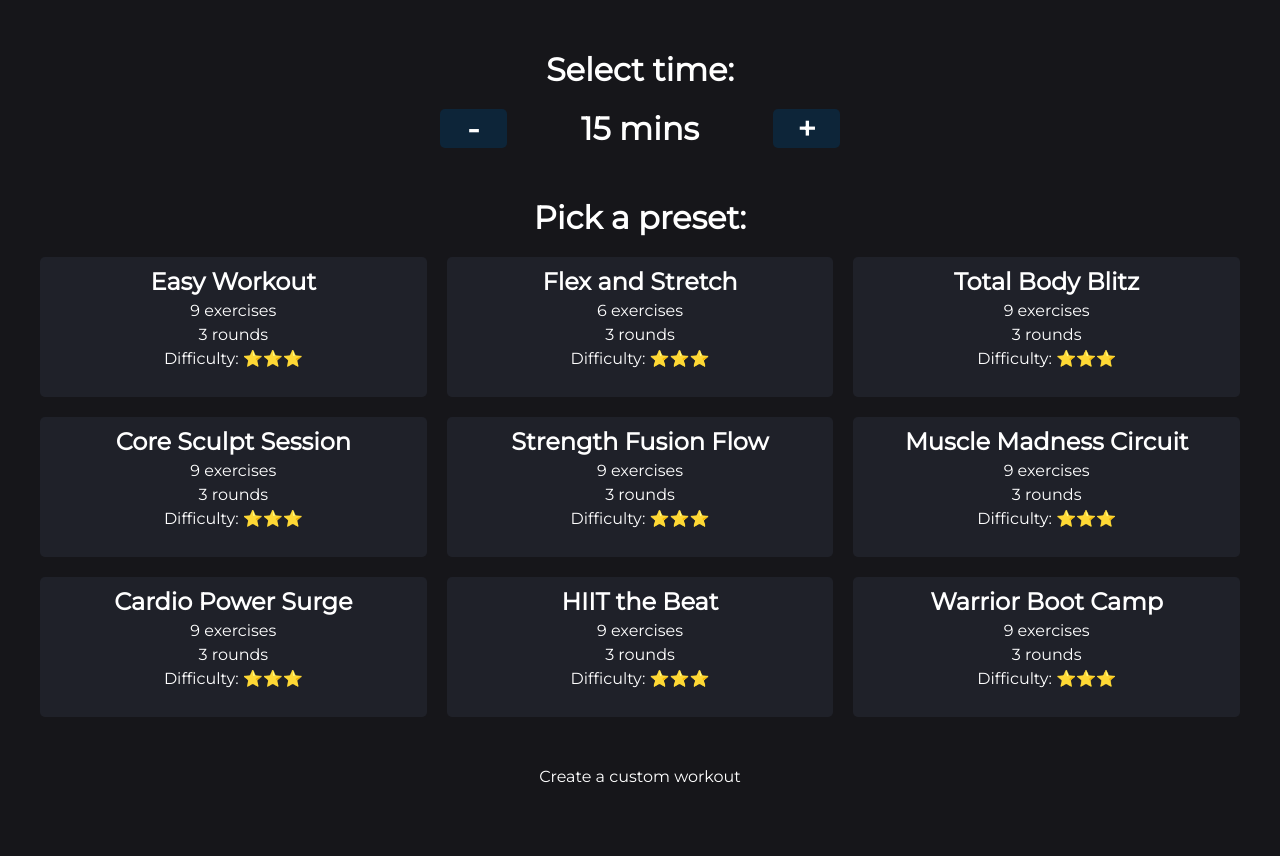
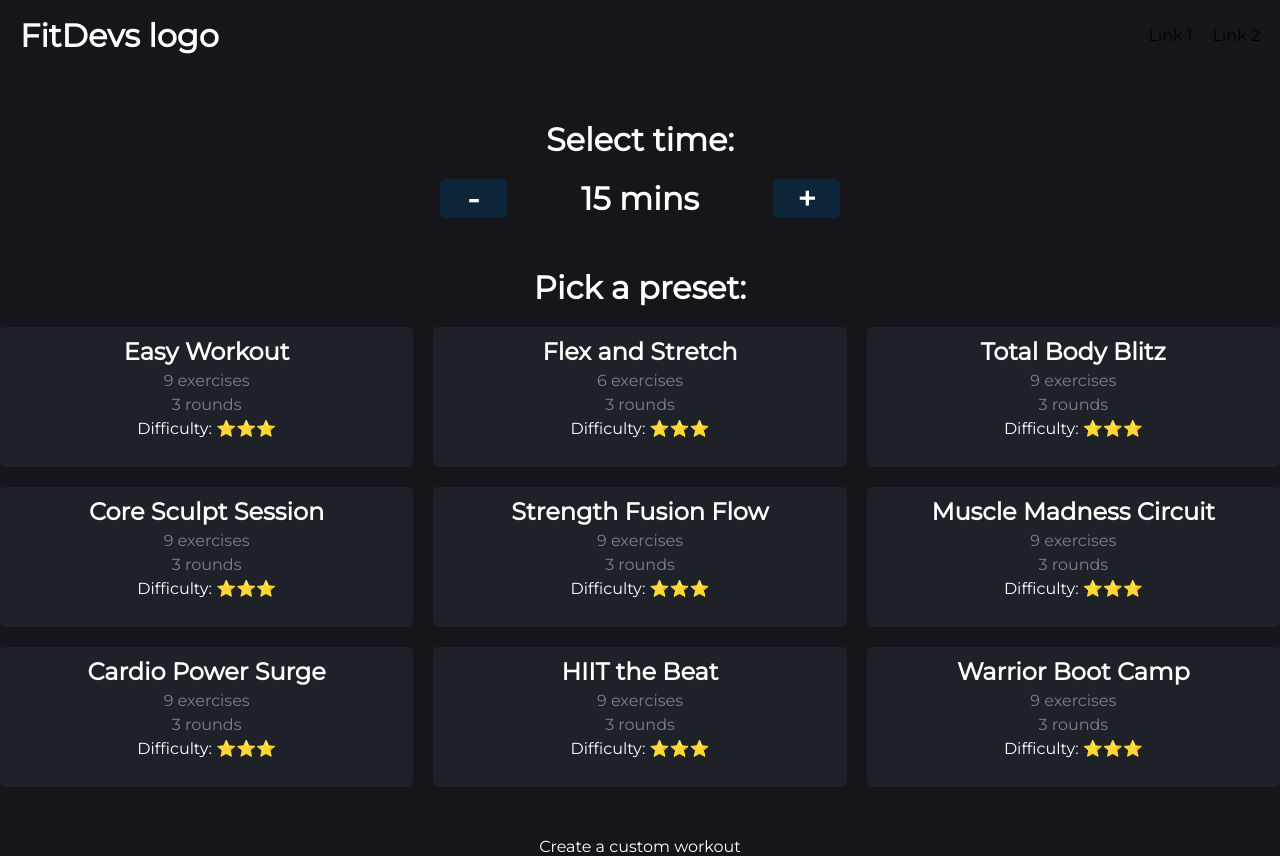
Before and after one commit to madzadev/workout, a Next.js app: page / in a window 1280 px wide. Before the commit the page ends 800 px from the top, so only its background shows below. Built offline with nearby package versions, Linux system fonts and the light colour scheme.

Commit message:
added navigation

```diff
--- /dev/null
+++ b/components/Navigation.js
@@ -0,0 +1,19 @@
+import Link from "next/link";
+import styles from "./Navigation.module.css";
+
+const Navigation = () => {
+  return (
+    <div className={styles.wrapper}>
+      <div className={styles.logo}>
+        <h1>FitDevs logo</h1>
+        {/* <img src="" alt="My logo" /> */}
+      </div>
+      <div className={styles.links}>
+        <Link href="#">Link 1</Link>
+        <Link href="#">Link 2</Link>
+      </div>
+    </div>
+  );
+};
+
+export default Navigation;
--- /dev/null
+++ b/components/Navigation.module.css
@@ -0,0 +1,28 @@
+.wrapper {
+    max-width: 1400px;
+    height: 70px;
+    display: flex;
+    justify-content: space-between;
+    align-items: center;
+    padding: 0 20px;
+    /* border: 1px solid red; */
+    margin: 0px auto 50px auto;
+}
+
+.logo {
+    /* Optional styling for the logo */
+}
+
+.links {
+    display: flex;
+    /* Place links side by side */
+    gap: 20px;
+    /* 20px margin between links */
+}
+
+.links a {
+    text-decoration: none;
+    /* Optional: remove underline from links */
+    color: #000;
+    /* Optional: link color */
+}
--- a/components/SEO/Header.js
+++ b/components/SEO/Header.js
@@ -3,7 +3,7 @@ import Head from "next/head";
 const Header = () => {
   return (
     <Head>
-      <title>Workout app</title>
+      <title>FitDevs app</title>
       <meta name="description" content="Workout app for developers" />
       <link rel="icon" href="/favicon.ico" />
     </Head>
--- a/components/WorkoutPresetCard.js
+++ b/components/WorkoutPresetCard.js
@@ -13,12 +13,29 @@ const WorkoutPresetCard = ({
       onClick={onClick}
       style={{
         backgroundColor: isActive ? "yellow" : "#1F2129",
-        color: isActive ? "black" : "white",
       }}
     >
-      <h2>{workoutPresetName}</h2>
-      <p>{exercisesCount} exercises</p>
-      <p>{roundsCount} rounds</p>
+      <h2
+        style={{
+          color: isActive ? "black" : "white",
+        }}
+      >
+        {workoutPresetName}
+      </h2>
+      <p
+        style={{
+          color: isActive ? "black" : "grey",
+        }}
+      >
+        {exercisesCount} exercises
+      </p>
+      <p
+        style={{
+          color: isActive ? "black" : "grey",
+        }}
+      >
+        {roundsCount} rounds
+      </p>
       {/* <p>Total time: 23 mins</p> */}
       <p>Difficulty: ⭐⭐⭐</p>
     </div>
--- a/pages/custom.js
+++ b/pages/custom.js
@@ -1,6 +1,7 @@
 import React, { useState } from "react";
 import Link from "next/link";
 
+import Navigation from "../components/Navigation";
 import StartWorkoutButton from "../components/StartWorkoutButton";
 import EquipmentSelector from "../components/EquipmentSelector";
 
@@ -19,6 +20,7 @@ const Custom = () => {
   };
   return (
     <div>
+      <Navigation />
       <h1>Create a custom workout</h1>
       <h2>1. Select Your Equipment:</h2>
       <EquipmentSelector
--- a/pages/index.js
+++ b/pages/index.js
@@ -2,6 +2,7 @@ import { useState } from "react";
 import { useRouter } from "next/router";
 import Link from "next/link";
 
+import Navigation from "../components/Navigation";
 import Header from "../components/SEO/Header";
 import WorkoutTimeSelector from "../components/WorkoutTimeSelector";
 import WorkoutPresetCard from "../components/WorkoutPresetCard";
@@ -25,6 +26,7 @@ export default function Home() {
   return (
     <div className={styles.container}>
       <Header />
+      <Navigation />
       <h1 className={styles.title}>Select time:</h1>
       <WorkoutTimeSelector
         workoutTime={workoutTime}
--- a/styles/Home.module.css
+++ b/styles/Home.module.css
@@ -5,7 +5,7 @@
 }
 
 .presetsWrapper {
-  max-width: 1200px;
+  max-width: 1400px;
   margin: 0 auto;
   display: grid;
   grid-template-columns: 1fr 1fr 1fr;
```
Also changed, not shown: features.txt.
